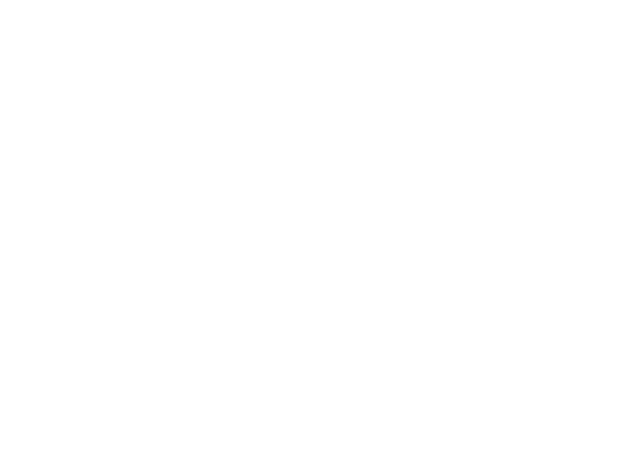
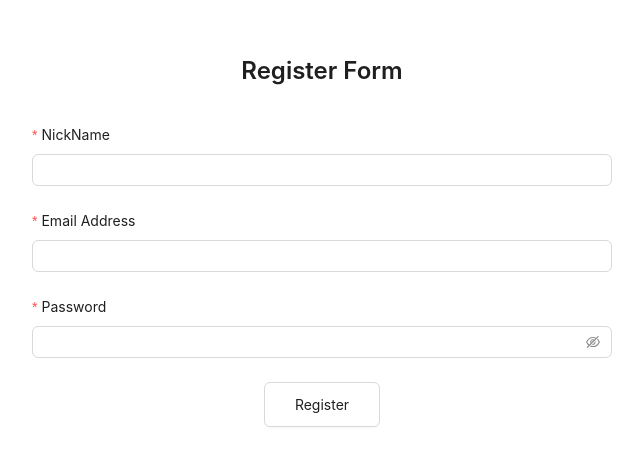
Before and after one commit to KangDroid-File-Cloud/KDRFC-Client, a React (Vite) app: page /join in a window 1280 px wide. Before the commit this address had no page. Shown: the part 147-612 px from the top of the page, without its empty margins (318-961 px from the left). Built offline with nearby package versions, Linux system fonts and the light colour scheme.

Commit message:
[Feature] Basic Join Layout

```diff
--- a/src/App.tsx
+++ b/src/App.tsx
@@ -2,6 +2,7 @@ import { GoogleOAuthProvider } from '@react-oauth/google';
 import axios from 'axios';
 import { Route, Routes } from 'react-router-dom';
 import { AccountApi, Configuration } from './apis';
+import JoinPage from './pages/join';
 import LoginPage from './pages/login';
 
 // Axios/API Init Area
@@ -23,6 +24,7 @@ function App() {
           </GoogleOAuthProvider>
         }
       />
+      <Route path="/join" element={<JoinPage />} />
     </Routes>
   );
 }
--- /dev/null
+++ b/src/pages/join/index.tsx
@@ -0,0 +1,73 @@
+import { Button, Form, Input, Typography } from 'antd';
+import styled from 'styled-components';
+import { RegisterAccountCommand } from '../../apis';
+
+function JoinPage() {
+  return (
+    <JoinRootContainer>
+      <JoinMainFrame>
+        <TitleWrapper level={3}>Register Form</TitleWrapper>
+        <Form<RegisterAccountCommand> layout="vertical">
+          <Form.Item
+            label="NickName"
+            name="nickname"
+            rules={[{ required: true, message: 'Please input your nickname!' }]}
+          >
+            <Input />
+          </Form.Item>
+
+          <Form.Item label="Email Address" name="email" rules={[{ required: true, type: 'email' }]}>
+            <Input />
+          </Form.Item>
+
+          <Form.Item label="Password" name="authCode" rules={[{ required: true }]}>
+            <Input.Password />
+          </Form.Item>
+
+          <Form.Item
+            style={{
+              display: 'flex',
+              justifyContent: 'center'
+            }}
+          >
+            <Button
+              style={{
+                height: '45px',
+                fontSize: '20sp',
+                paddingLeft: '30px',
+                paddingRight: '30px'
+              }}
+              htmlType="submit"
+            >
+              Register
+            </Button>
+          </Form.Item>
+        </Form>
+      </JoinMainFrame>
+    </JoinRootContainer>
+  );
+}
+
+const TitleWrapper = styled(Typography.Title)`
+  text-align: center;
+`;
+
+const JoinRootContainer = styled.div`
+  width: 100vw;
+  height: 100vh;
+
+  display: flex;
+  flex-direction: column;
+  justify-content: center;
+  align-items: center;
+`;
+
+const JoinMainFrame = styled.div`
+  width: 580px;
+  display: flex;
+  flex-direction: column;
+  justify-content: center;
+  gap: 25px;
+`;
+
+export default JoinPage;
```
